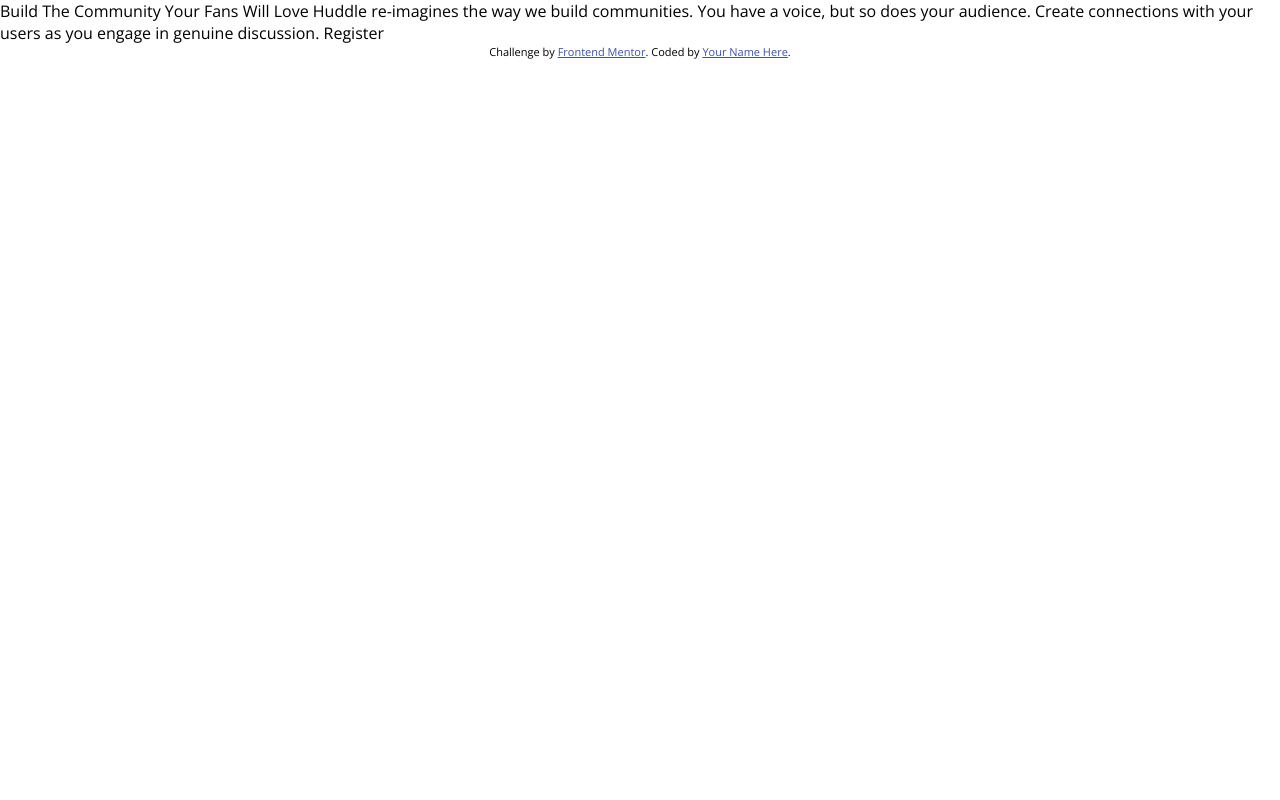
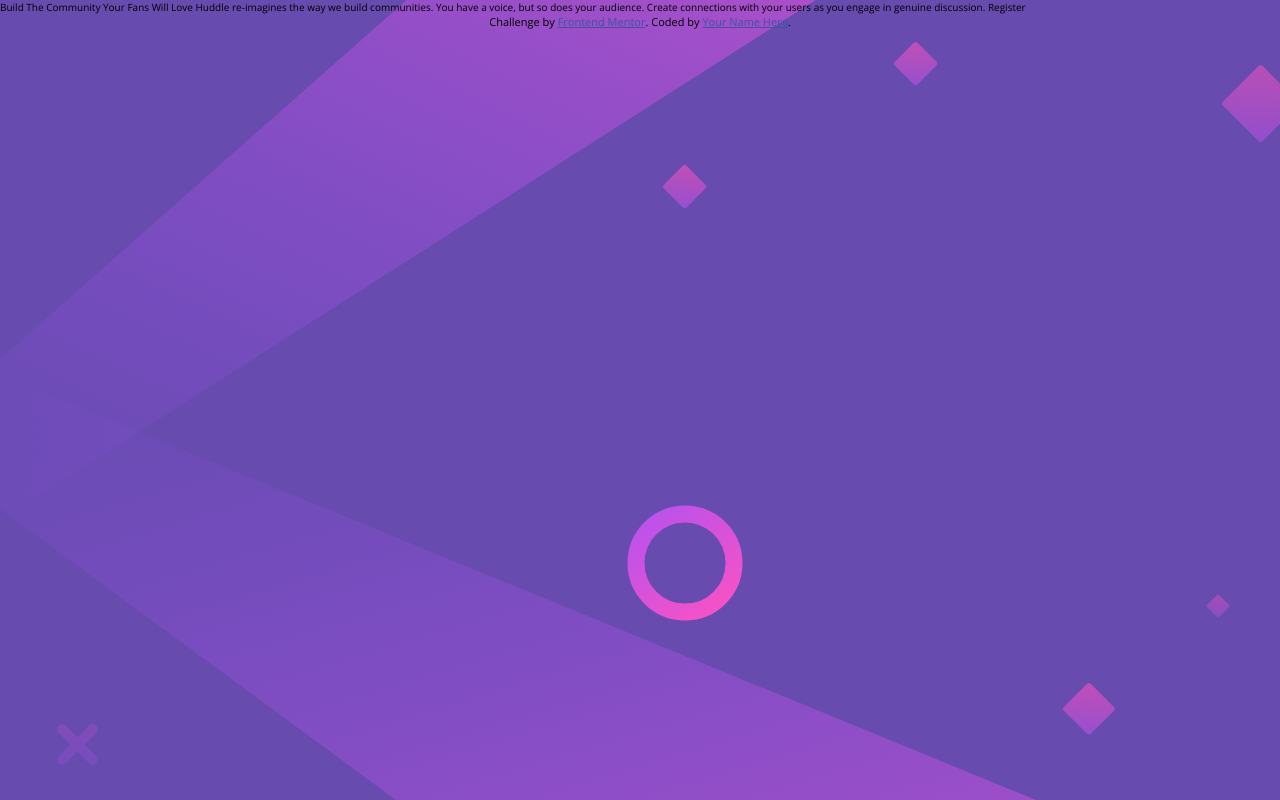
Before and after one commit to abe-m1/huddle-landing-page, a website: page index.html in a window 1280 px wide. Drawn offline with nearby package versions, Linux system fonts and the light colour scheme.

Commit message:
background

```diff
--- a/scss/main.scss
+++ b/scss/main.scss
@@ -25,10 +25,22 @@
   }
 }
 
+html {
+  font-size: 62.5%;
+}
+
 body {
   font-family: 'Open Sans', sans-serif;
+  height: 100vh;
+  background: url(/images/bg-desktop.svg) no-repeat center center;
+  background-size: cover;
+  background-color: $violet;
+  font-weight: 400;
+
   @include respond-phone {
-    background-color: red;
+    background: url(/images/bg-mobile.svg) no-repeat center center;
+    background-size: cover;
+    background-color: $violet;
   }
 }
 
```
Also changed, not shown: css/style.css.
